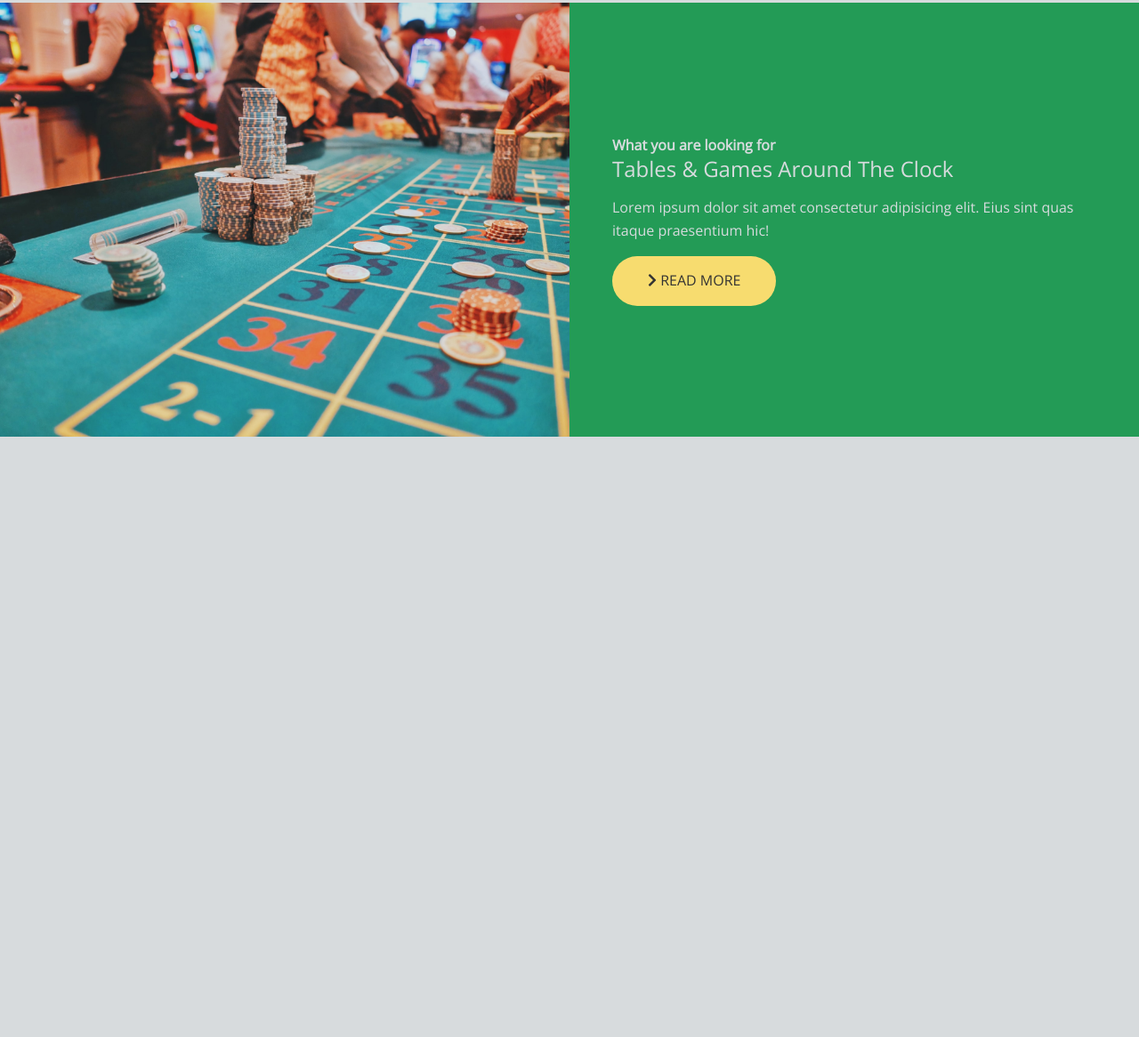
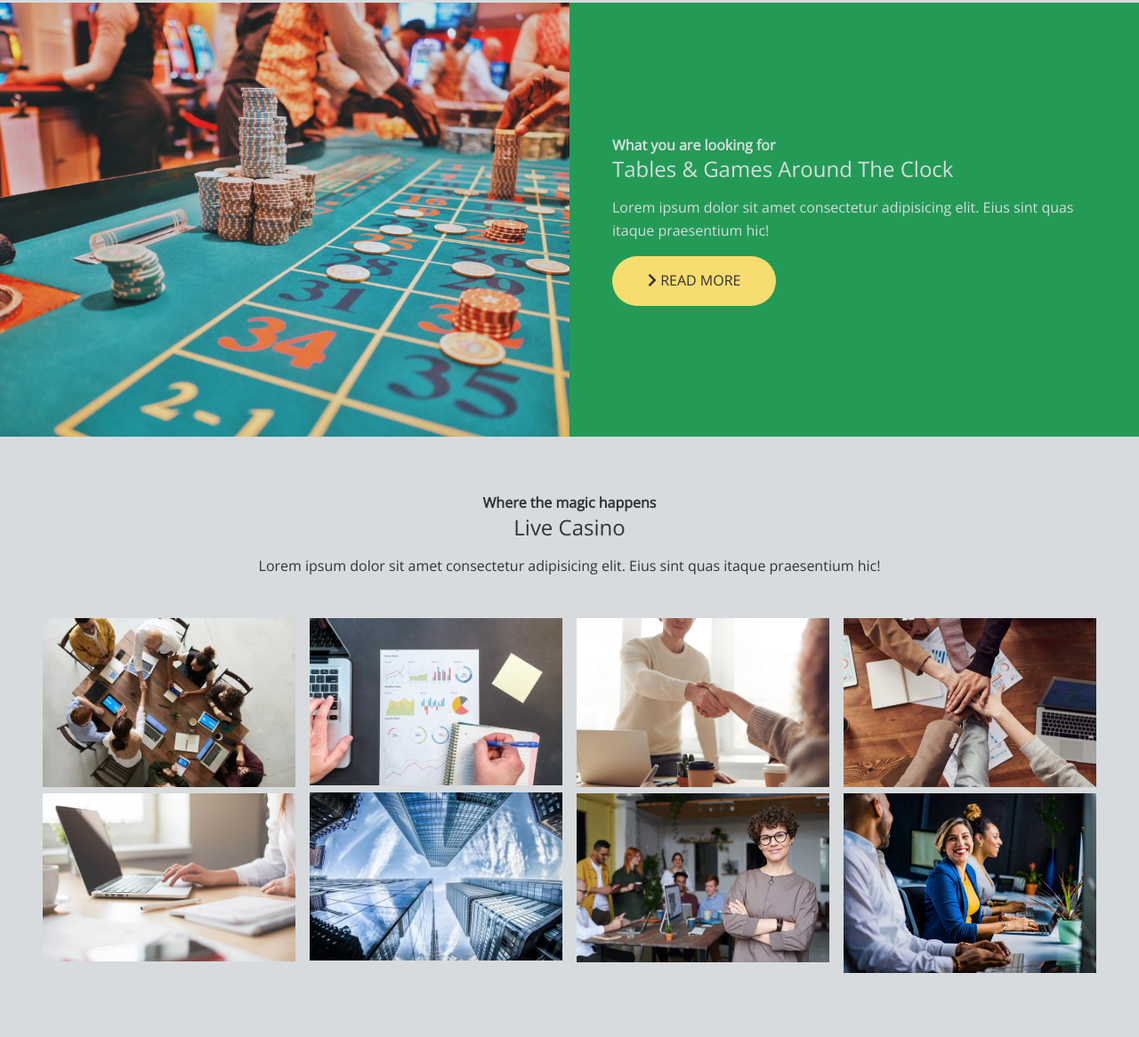
Before and after one commit to TrellixVulnTeam/chance_QR8I, a website: page index.html in a window 1280 px wide. Shown: the part 1514-2680 px from the top of the page at 89% size. Before the commit the page ends 2013 px from the top, so only its background shows below. Drawn offline with nearby package versions, Linux system fonts and the light colour scheme; files that its build step writes are made by us from their sources; a web font is replaced by a local one.

Commit message:
added images for casino section

```diff
--- a/index.html
+++ b/index.html
@@ -10,6 +10,7 @@
     integrity="sha384-vp86vTRFVJgpjF9jiIGPEEqYqlDwgyBgEF109VFjmqGmIY/Y4HV4d3Gp2irVfcrp" crossorigin="anonymous">
   </link>
   <link rel="stylesheet" href="./dist/css/utility.css" />
+  <link rel="stylesheet" href="./dist/css/media-queries.css" />
   <link rel="stylesheet" href="./dist/css/main.css" />
 </head>
 
@@ -104,6 +105,36 @@
         </div>
       </div>
     </section>
+    <!-- CASINO -->
+    <section class="casino casino--flex-grid casino--section-padding" id="casino">
+      <header class="casino__section-header">
+        <h4>Where the magic happens</h4>
+        <h2>Live Casino</h2>
+        <p>Lorem ipsum dolor sit amet consectetur adipisicing elit. Eius sint quas itaque praesentium hic!</p>
+      </header>
+
+      <div class="casino__row">
+        <div class="casino__column">
+          <img src="./assets/cases/cases1.jpg" alt="">
+          <img src="./assets/cases/cases2.jpg" alt="">
+        </div>
+        <div class="casino__column">
+          <img src="./assets/cases/cases3.jpg" alt="">
+          <img src="./assets/cases/cases4.jpg" alt="">
+
+        </div>
+        <div class="casino__column">
+          <img src="./assets/cases/cases5.jpg" alt="">
+          <img src="./assets/cases/cases6.jpg" alt="">
+
+        </div>
+        <div class="casino__column">
+          <img src="./assets/cases/cases7.jpg" alt="">
+          <img src="./assets/cases/cases8.jpg" alt="">
+
+        </div>
+      </div>
+    </section>
 
 
   </main>
--- a/scss/main.scss
+++ b/scss/main.scss
@@ -94,30 +94,6 @@
   }
 }
 
-/* Smartphones - All widths normally under 500 */
-@media only screen and (max-width: 500px) {
-  .navbar ul {
-    display: none;
-  }
-  .content__heading {
-    margin-top: 5rem;
-  }
-}
-
-/* Tablet */
-@media (min-width: 501px) and (max-width: 768px) {
-  .navbar ul {
-    display: none;
-  }
-}
-
-/* Normal */
-@media (min-width: 769px) and (max-width: 1200px) {
-  .navbar ul {
-    display: none;
-  }
-}
-
 .hero {
   background: url("../../assets/home/showcase.jpg") no-repeat center
     center/cover;
@@ -152,7 +128,6 @@
   .hero__btn:visited {
     text-transform: uppercase;
     text-decoration: none;
-    /* Y AXIS 15PX padding AND X AXIS 40px padding  */
     padding: 15px 40px;
     display: inline-block;
     border-radius: 100px;
@@ -161,7 +136,6 @@
   }
 
   .hero__btn:hover {
-    /* Y AXIS WORKS FROM THE TOP TO THE BOTTOM SO TO GO UP IT HAS TO BE NEGATIVE */
     transform: translateY(-3px);
     box-shadow: 0 10px 20px rgba(0, 0, 0, 0.2);
   }
@@ -268,39 +242,6 @@
   margin: 2rem;
 }
 
-.flex-columns img {
-  width: 100%;
-  height: 100%;
-  object-fit: cover;
-}
-
-.flex-columns__row {
-  display: flex;
-  flex-direction: row;
-  flex-wrap: wrap;
-  width: 100%;
-}
-.flex-columns__column {
-  display: flex;
-  flex-direction: column;
-  justify-content: center;
-  flex-basis: 100%;
-  flex: 1;
-}
-.flex-columns__column-1 {
-  height: 100%;
-  width: 100%;
-  object-fit: cover;
-}
-
-.flex-columns__column-2 {
-  display: flex;
-  flex-direction: column;
-  align-items: flex-start;
-  justify-content: center;
-  padding: 3rem;
-}
-
 video {
   display: none;
 }
@@ -320,3 +261,7 @@ video {
   padding: 0.5rem;
   border-radius: 4px;
 }
+
+.casino img:hover {
+  opacity: 0.7;
+}
--- /dev/null
+++ b/scss/media-queries.scss
@@ -0,0 +1,23 @@
+/* Smartphones - All widths normally under 500 */
+@media only screen and (max-width: 500px) {
+  .navbar ul {
+    display: none;
+  }
+  .content__heading {
+    margin-top: 5rem;
+  }
+}
+
+/* Tablet */
+@media (min-width: 501px) and (max-width: 768px) {
+  .navbar ul {
+    display: none;
+  }
+}
+
+/* Normal */
+@media (min-width: 769px) and (max-width: 1200px) {
+  .navbar ul {
+    display: none;
+  }
+}
--- a/scss/utility.scss
+++ b/scss/utility.scss
@@ -71,3 +71,69 @@ body {
   background-color: $light-color;
   color: $dark-color;
 }
+
+// FLEX
+
+.flex-columns img {
+  width: 100%;
+  height: 100%;
+  object-fit: cover;
+}
+
+.flex-columns__row {
+  display: flex;
+  flex-direction: row;
+  flex-wrap: wrap;
+  width: 100%;
+}
+.flex-columns__column {
+  display: flex;
+  flex-direction: column;
+  justify-content: center;
+  flex-basis: 100%;
+  flex: 1;
+}
+.flex-columns__column-1 {
+  height: 100%;
+  width: 100%;
+  object-fit: cover;
+}
+
+.flex-columns__column-2 {
+  display: flex;
+  flex-direction: column;
+  align-items: flex-start;
+  justify-content: center;
+  padding: 3rem;
+}
+
+// SECTIONS
+
+.casino__section-header {
+  padding: 30px;
+  display: flex;
+  flex-direction: column;
+  align-items: center;
+  justify-content: center;
+}
+
+.casion__section-header h2 {
+  font-size: 4rem;
+  margin: 2rem 0;
+}
+
+.casino--section-padding {
+  padding: 2rem 2rem 4rem;
+}
+
+.casino--flex-grid .casino__row {
+  display: flex;
+  flex-wrap: wrap;
+  padding: 0 0.5rem;
+}
+
+.casino--flex-grid .casino__column {
+  flex: 25%;
+  max-width: 25%;
+  padding: 0 0.5rem;
+}
```
Also changed, not shown: dist/css/utility.css.
